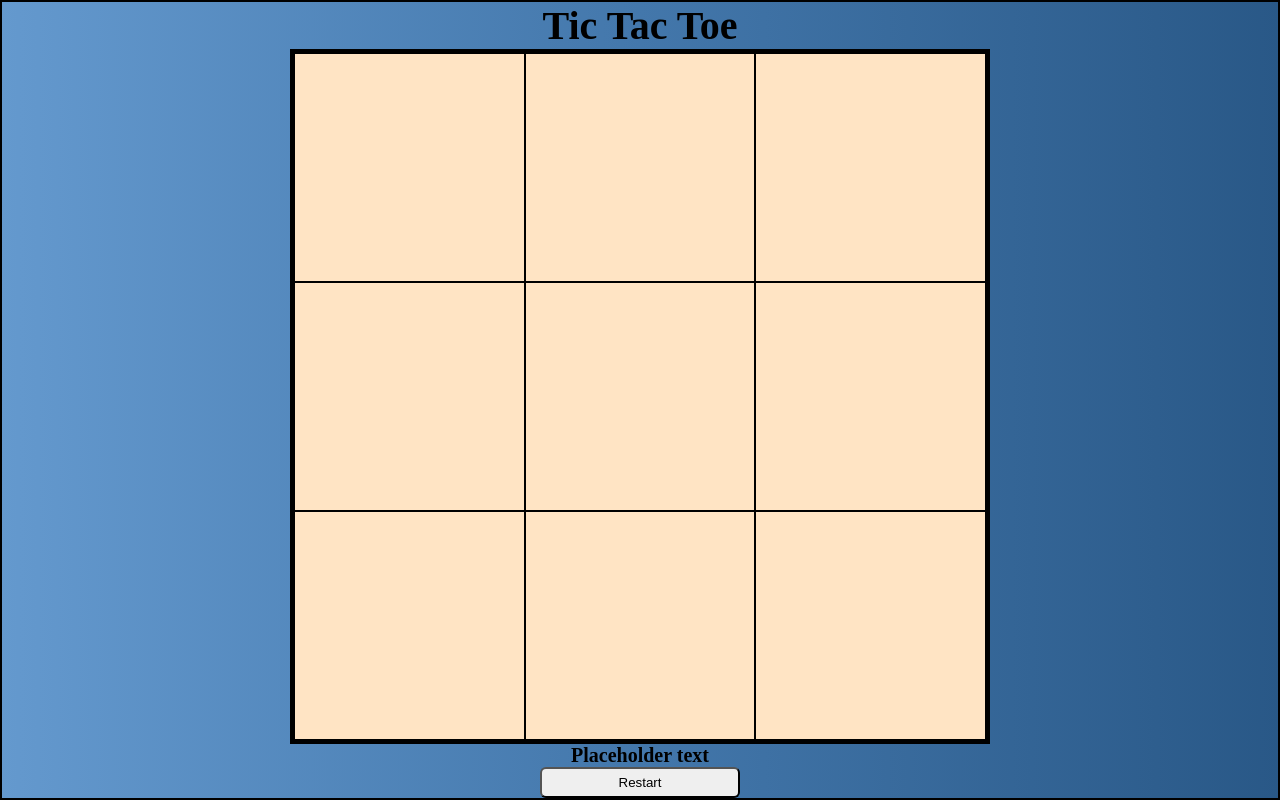
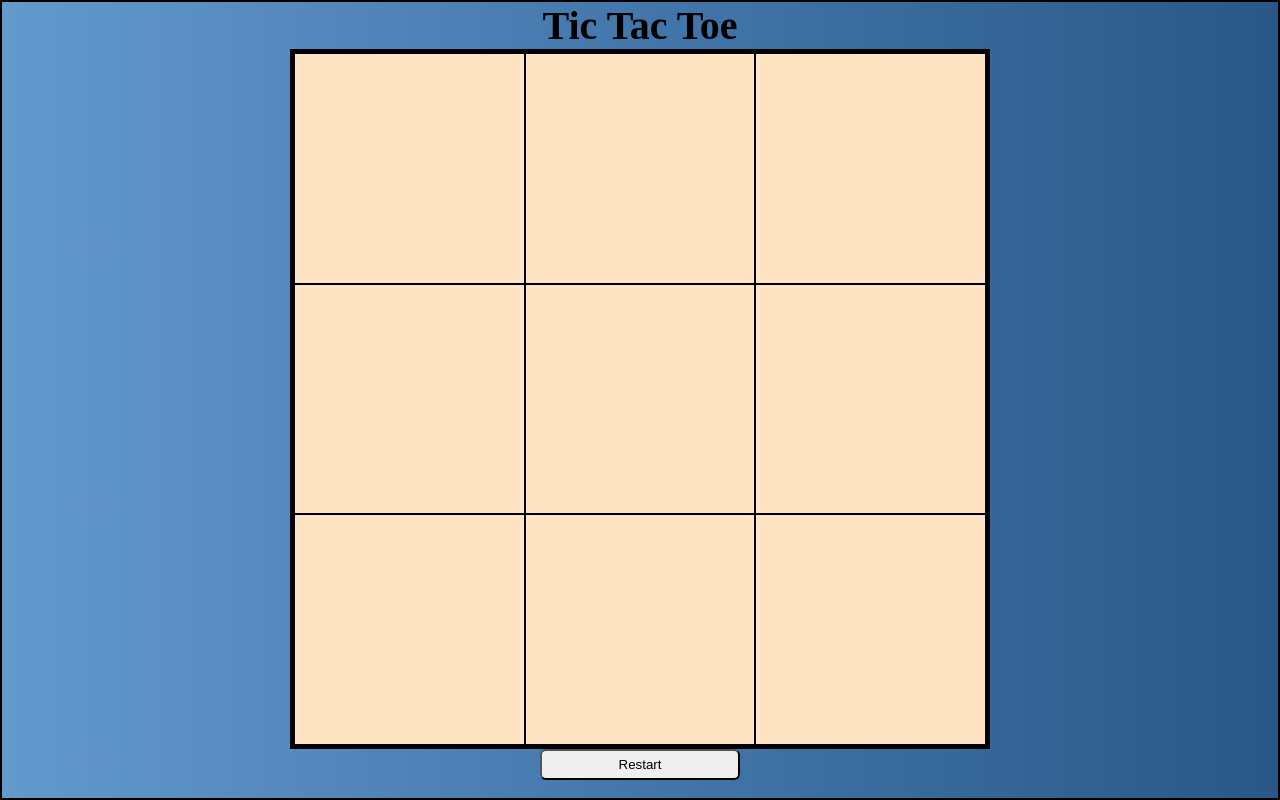
Before and after one commit to kapowlo/odin-TicTacToe, a plain HTML site: page index.html in a window 1280 px wide. Drawn offline with Linux system fonts and the light colour scheme.

Commit message:
Removed placeholder txt for display game-status-div

```diff
--- a/index.html
+++ b/index.html
@@ -24,7 +24,7 @@
             <div class="grid-cell"></div>
             <div class="grid-cell"></div>
         </div>
-        <div class="display-game-status">Placeholder text</div>
+        <div class="display-game-status"></div>
         <button class="restartBtn">Restart</button>
     </div>
 </body>
```
